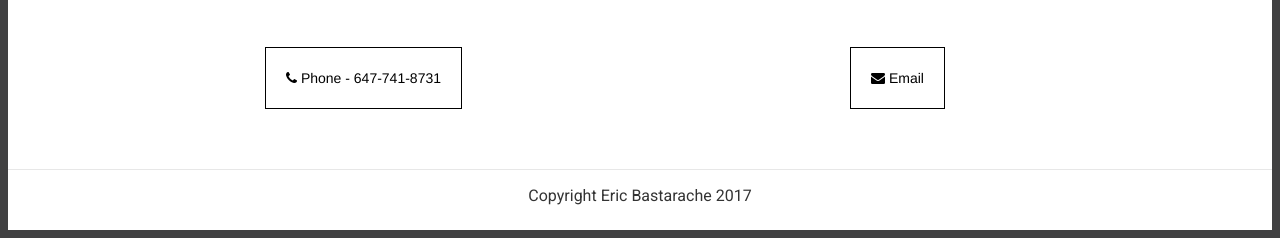
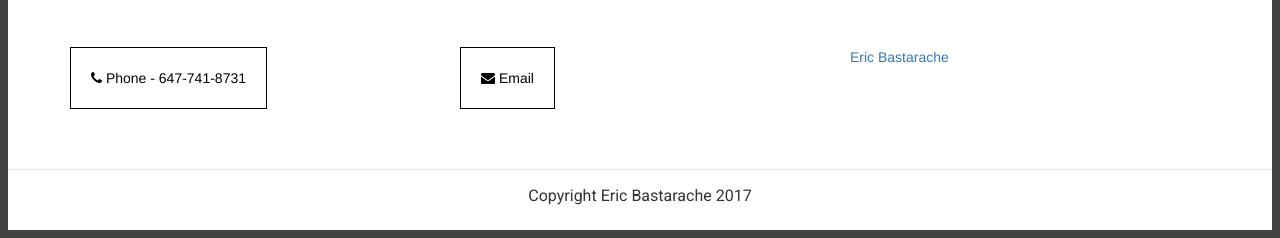
Before and after one commit to ericbastarache/ericbastarache.github.io, a plain HTML site: page index.html in a window 1280 px wide. Shown: the part 570-808 px from the top of the page. Drawn offline with nearby package versions, Linux system fonts and the light colour scheme.

Commit message:
Added linkedin badge to portfolio

```diff
--- a/index.html
+++ b/index.html
@@ -125,11 +125,14 @@
     <div class="container">
       <div class="row">
         <h1 class="text-center">Want to work with me? Contact me here!</h1>
-        <div class="col-md-4 col-md-offset-2">
+        <div class="col-md-4">
           <a class="contact-detail" href="tel:1+6477418731"><i class="fa fa-phone"></i> Phone - 647-741-8731</a>
         </div>
-        <div class="col-md-4 col-md-offset-2">
+        <div class="col-md-4">
           <a class="contact-detail" href="mailto:eric_bastarache@hotmail.com"><i class="fa fa-envelope"></i> Email</a>
+        </div>
+        <div class="col-md-4">
+          <div class="LI-profile-badge"  data-version="v1" data-size="medium" data-locale="en_US" data-type="horizontal" data-theme="dark" data-vanity="ericbastarache"><a class="LI-simple-link" href='https://ca.linkedin.com/in/ericbastarache?trk=profile-badge'>Eric Bastarache</a></div>
         </div>
       </div>
     </div>
@@ -143,5 +146,6 @@
   </footer>
   <script src="https://cdnjs.cloudflare.com/ajax/libs/jquery/3.2.1/jquery.min.js"></script>
   <script src="https://maxcdn.bootstrapcdn.com/bootstrap/3.3.7/js/bootstrap.min.js"></script>
+  <script type="text/javascript" src="https://platform.linkedin.com/badges/js/profile.js" async defer></script>
 </body>
 </html>
```
